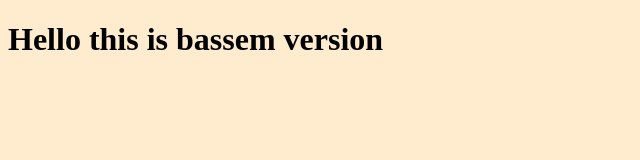
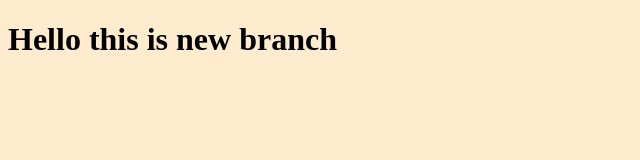
Before and after one commit to Hana4262-bit/My-Project, a plain HTML site: page index.html in a window 1280 px wide. Shown: the whole page, without its empty margins (0-640 px from the left). Drawn offline with Linux system fonts and the light colour scheme.

Commit message:
bla bla bla

```diff
--- a/index.html
+++ b/index.html
@@ -7,7 +7,7 @@
     <link rel="stylesheet" href="style.css">
 </head>
 <body>
-<h1> Hello this is bassem version </h1>
+<h1> Hello this is new branch</h1>
     <script src="app.js"></script>
 </body>
 </html>
```
